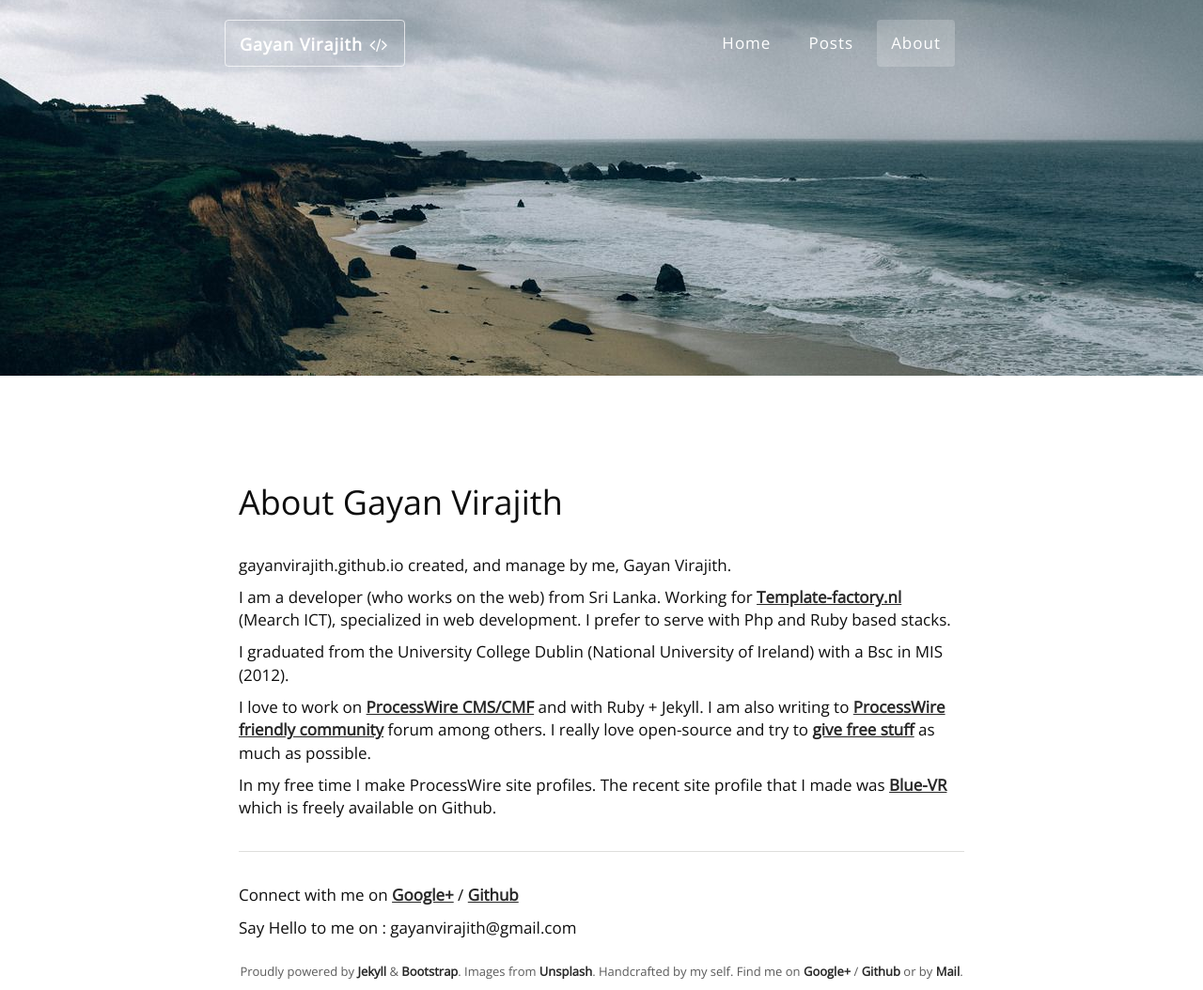
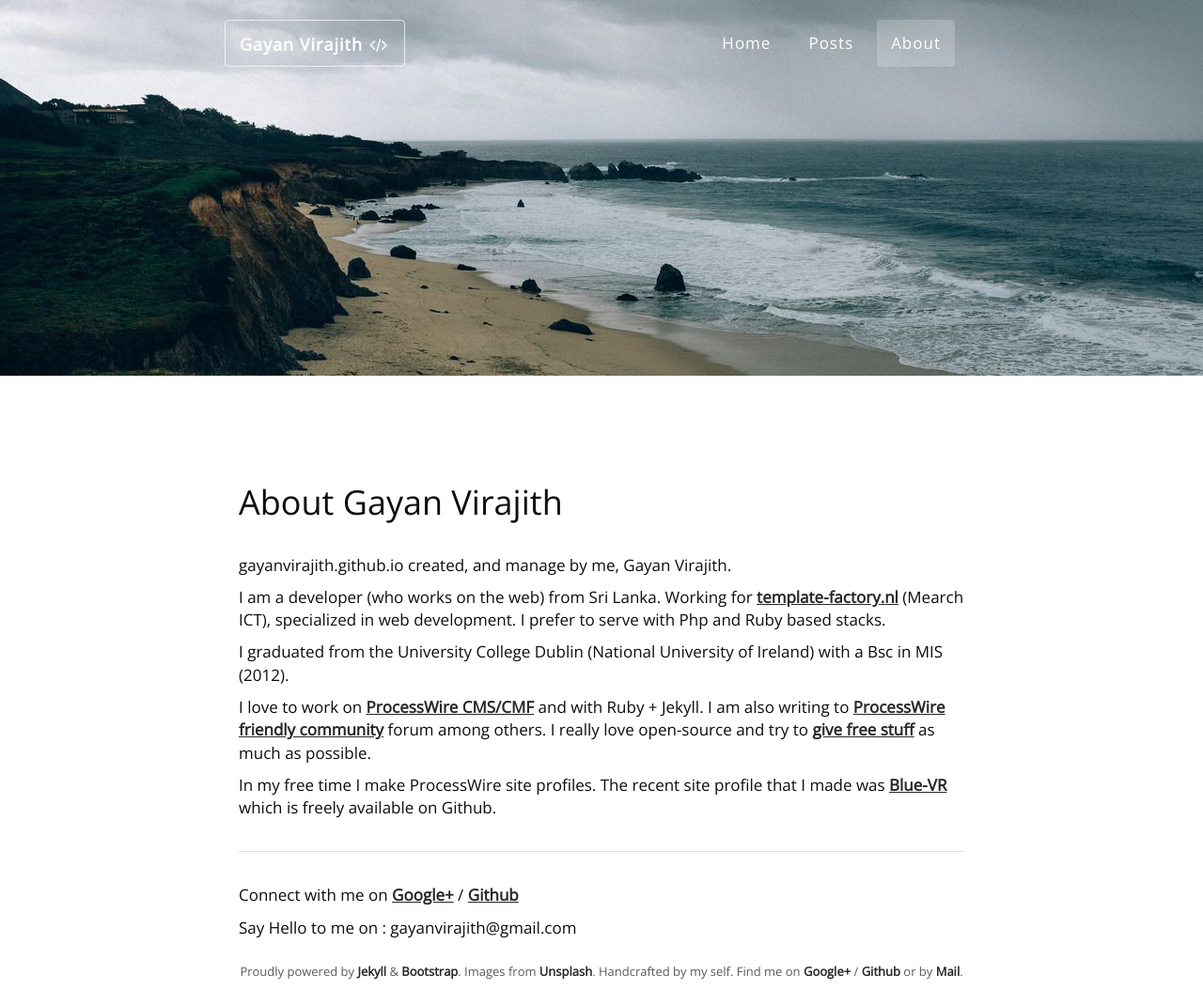
Before and after one commit to gayanvirajith/gayanvirajith.github.io, a Jekyll site: the page built from about.html, in a window 1280 px wide. Shown: the whole page at 94% size. Built offline with Jekyll 4.4.1, drawn with Linux system fonts in a browser that asks for light colours; nearby versions of some CDN libraries; Markdown is read by kramdown in place of the engine named in the settings; part of the change alters nothing that is shown.

```diff
--- a/about.html
+++ b/about.html
@@ -2,6 +2,7 @@
 layout: default
 title: About Gayan Virajith
 image: /assets/images/about-large.jpg
+seoTitle: Gayan Virajith - Developer | template-factory.nl | Mearch ICT
 ---
 <div class="container post-wrapper">
     <article>
@@ -12,7 +13,7 @@ image: /assets/images/about-large.jpg
             <p>gayanvirajith.github.io created, and manage by me, Gayan Virajith.</p>
 
             <p>
-                I am a developer (who works on the web) from Sri Lanka. Working for <a href="http://template-factory.nl" target="_blank">Template-factory.nl</a> (Mearch ICT),
+                I am a developer (who works on the web) from Sri Lanka. Working for <a title="template factory" href="http://template-factory.nl" target="_blank">template-factory.nl</a> (Mearch ICT),
                 specialized in web development. I prefer to serve with Php and Ruby based stacks.
             </p>
 
```
